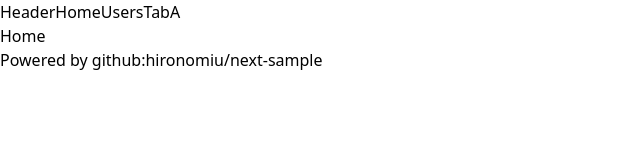
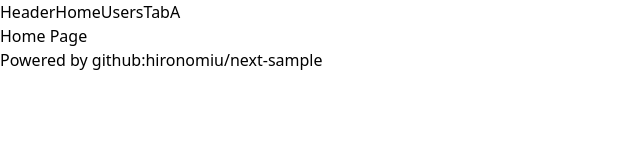
Before and after one commit to hironomiu/next-sample, a Next.js app: page / in a window 1280 px wide. Shown: the top 160 px of the page, without its empty margins (0-640 px from the left). Built offline with nearby package versions, Linux system fonts and the light colour scheme.

Commit message:
commited

```diff
--- a/pages/index.tsx
+++ b/pages/index.tsx
@@ -4,7 +4,7 @@
   const lines = Object.values(props)
   return (
     <Layout>
-      <h1 className="text-2xl">Home</h1>
+      <h1 className="text-2xl">Home Page</h1>
     </Layout>
   )
 }
```
Also changed, not shown: 1 other file (tests, documents, lock files or other folders).
